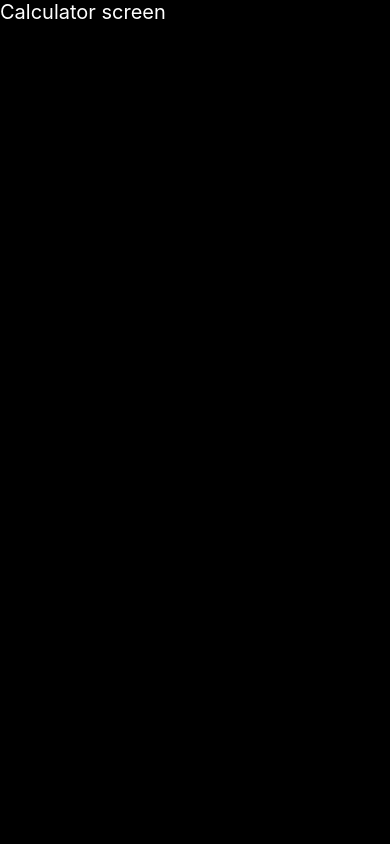
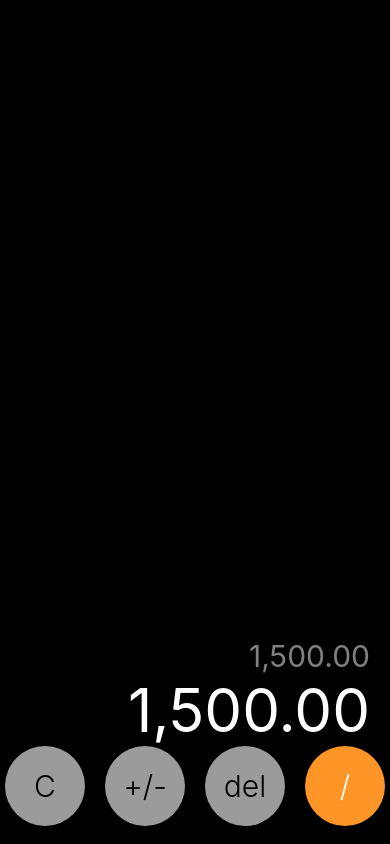
Before and after one commit to javiergranados/calculator, a React Native app: screen / in a window 390 px wide. Built offline with nearby package versions, Linux system fonts and the light colour scheme.

Commit message:
Implement button component

```diff
--- /dev/null
+++ b/src/components/Button.tsx
@@ -0,0 +1,35 @@
+import React from 'react';
+import { Text, View, StyleSheet } from 'react-native';
+
+interface ButtonProps {
+  text: string;
+  color?: string;
+  textColor?: string;
+}
+
+const Button: React.FC<ButtonProps> = ({ text, color = '#2d2d2d', textColor = 'white' }) => {
+  return (
+    <View style={{ ...styles.container, backgroundColor: color }}>
+      <Text style={{ ...styles.text, color: textColor }}>{text}</Text>
+    </View>
+  );
+};
+
+const styles = StyleSheet.create({
+  container: {
+    height: 80,
+    width: 80,
+    borderRadius: 100,
+    justifyContent: 'center',
+    marginHorizontal: 10,
+  },
+  text: {
+    textAlign: 'center',
+    padding: 10,
+    fontSize: 30,
+    color: 'white',
+    fontWeight: '300',
+  },
+});
+
+export default Button;
--- a/src/screens/CalculatorScreen.tsx
+++ b/src/screens/CalculatorScreen.tsx
@@ -1,18 +1,29 @@
 import React from 'react';
 import { View, Text, StyleSheet } from 'react-native';
+import Button from '../components/Button';
 import { appStyles } from '../theme/appTheme';
 
 const CalculatorScreen = () => {
   return (
-    <View style={styles.container}>
-      <Text style={appStyles.text}>Calculator screen</Text>
+    <View style={appStyles.calculatorContainer}>
+      <Text style={appStyles.memoizedResult}>1,500.00</Text>
+      <Text style={appStyles.result}>1,500.00</Text>
+      <View style={styles.buttonRow}>
+        <Button text="C" color="#9b9b9b" textColor="black" />
+        <Button text="+/-" color="#9b9b9b" textColor="black" />
+        <Button text="del" color="#9b9b9b" textColor="black" />
+        <Button text="/" color="#ff9427" />
+      </View>
     </View>
   );
 };
 
 const styles = StyleSheet.create({
-  container: {
-    flex: 1,
+  buttonRow: {
+    flexDirection: 'row',
+    justifyContent: 'center',
+    marginBottom: 18,
+    paddingHorizontal: 10,
   },
 });
 
--- a/src/theme/appTheme.tsx
+++ b/src/theme/appTheme.tsx
@@ -5,9 +5,20 @@ const appStyles = StyleSheet.create({
     flex: 1,
     backgroundColor: 'black',
   },
-  text: {
+  calculatorContainer: {
+    flex: 1,
+    paddingHorizontal: 20,
+    justifyContent: 'flex-end',
+  },
+  result: {
     color: 'white',
-    fontSize: 20,
+    fontSize: 60,
+    textAlign: 'right',
+  },
+  memoizedResult: {
+    color: 'rgba(255,255,255,0.5)',
+    fontSize: 30,
+    textAlign: 'right',
   },
 });
 
```
